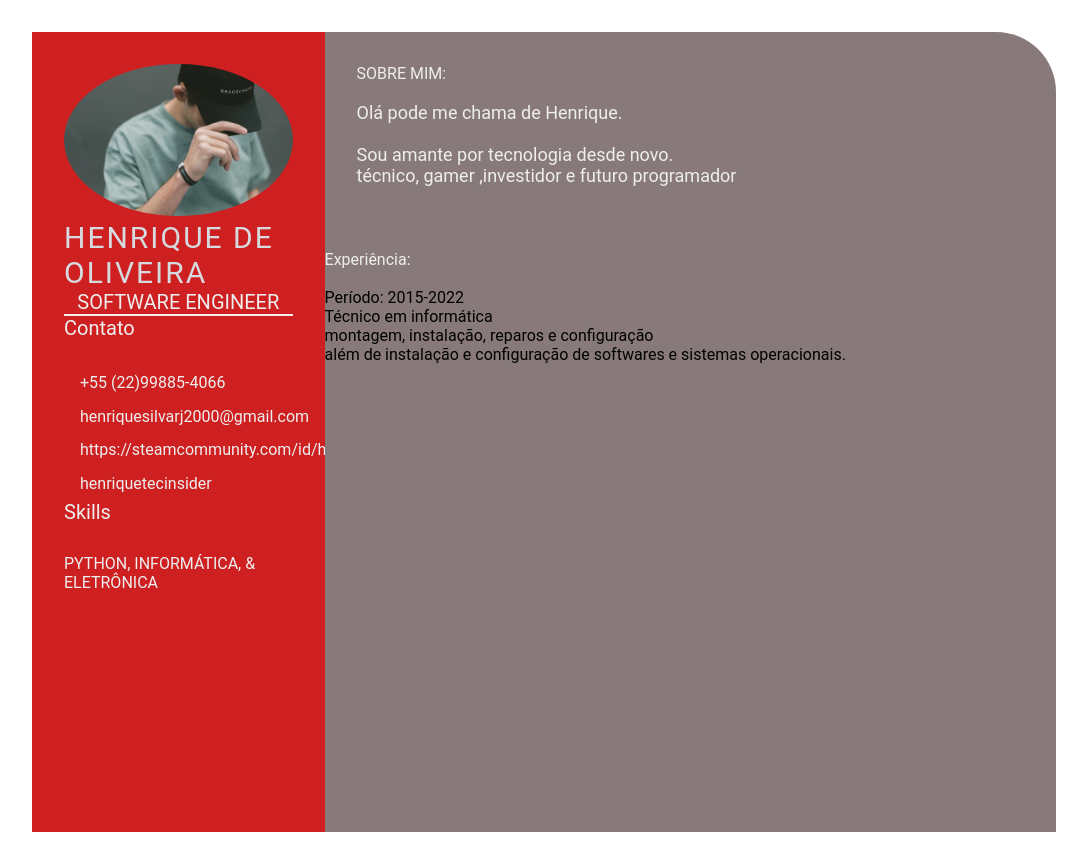
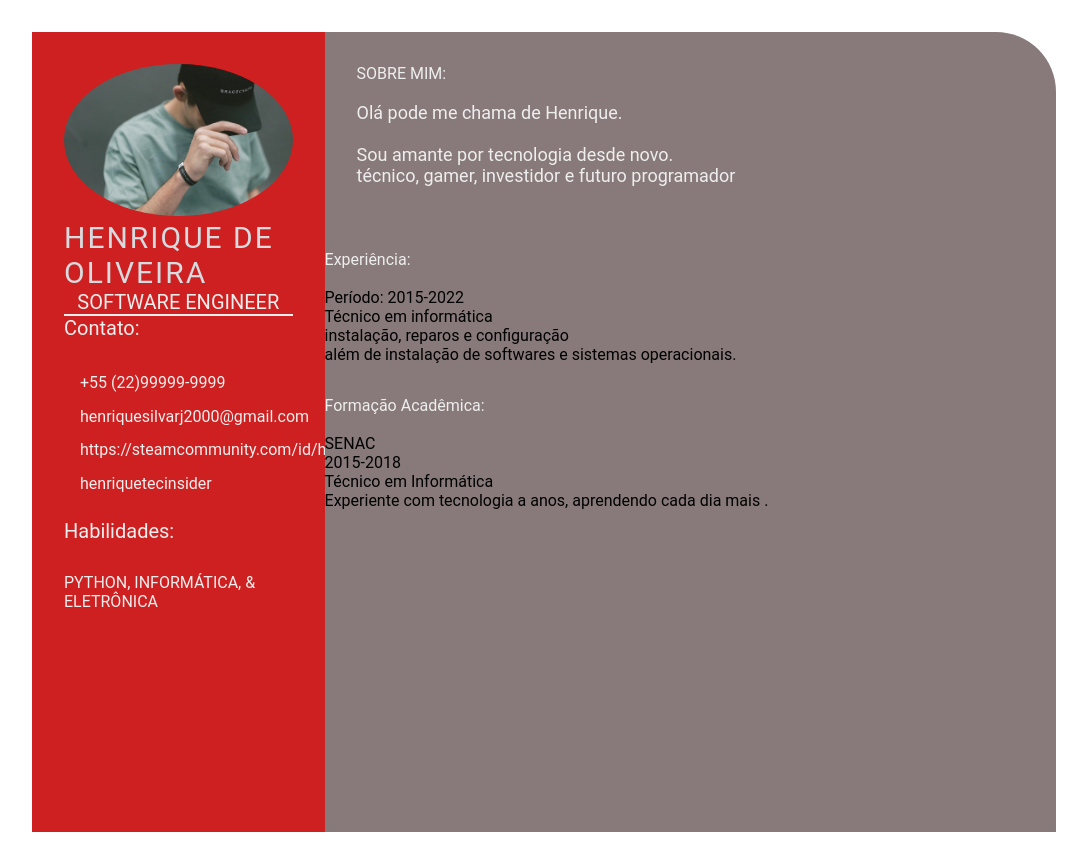
Before and after one commit to henriquetecinsider/henriquetecinsider.github.io, a plain HTML site: page index.html in a window 1280 px wide. Shown: the whole page, without its empty margins (96-1183 px from the left). Drawn offline with Linux system fonts and the light colour scheme.

Commit message:
add-school-academy

```diff
--- a/index.html
+++ b/index.html
@@ -22,9 +22,9 @@
                     <p class="profession">Software Engineer</p>
                 </div>
                 <div class="contact-info">
-                    <p class="left-title">Contato</p>
+                    <p class="left-title">Contato:</p>
                     <ul>
-                        <li><i class="fa fa-phone"></i>+55 (22)99885-4066
+                        <li><i class="fa fa-phone"></i>+55 (22)99999-9999
                         </li>
                         <li><i class="fa fa-envelope"></i>henriquesilvarj2000@gmail.com
                         </li>
@@ -34,8 +34,8 @@
                         </li>
                     </ul>
                 </div>
-                <div class="skills">
-                    <p class="left-title">Skills</p>
+                <div class="skills"> <br>
+                    <p class="left-title">Habilidades:</p>
                     <ul>
                         <li><p>PYTHON, INFORMÁTICA, & ELETRÔNICA</p></li>
                     </ul>
@@ -50,7 +50,7 @@
                     <p class="about-me-contents">
                         Olá pode me chama de Henrique.<br>
                         <br> Sou amante por tecnologia desde novo.
-                        <br> técnico, gamer ,investidor e futuro programador
+                        <br> técnico, gamer, investidor e futuro programador
                     </p>
                 </section>
             </div>
@@ -64,10 +64,23 @@
                     <div class="exp-right">
                         <p class="exp-position">Técnico em informática</p>
                         <p class="exp-desc">
-                            montagem, instalação, reparos e configuração <br>
-                            além de instalação e configuração de softwares e sistemas operacionais.
-                            <br>
-
+                            instalação, reparos e configuração <br>
+                            além de instalação de softwares e sistemas operacionais.
+                        </p>
+                    </div>
+                </div>
+            </section>
+            <section class="education gap">
+                <div class="right-title">Formação Acadêmica:</div> <br>
+                <div class="education-contents">
+                    <div class="education-left">
+                        <p class="education-school-name">SENAC</p>
+                        <p class="education-time-period">2015-2018</p>
+                    </div>
+                    <div class="education-right">Técnico em Informática</p>
+                        <p class="education-subject">
+                        <p class="education-desc">
+                            Experiente com tecnologia a anos, aprendendo cada dia mais .
                         </p>
                     </div>
                 </div>
```
